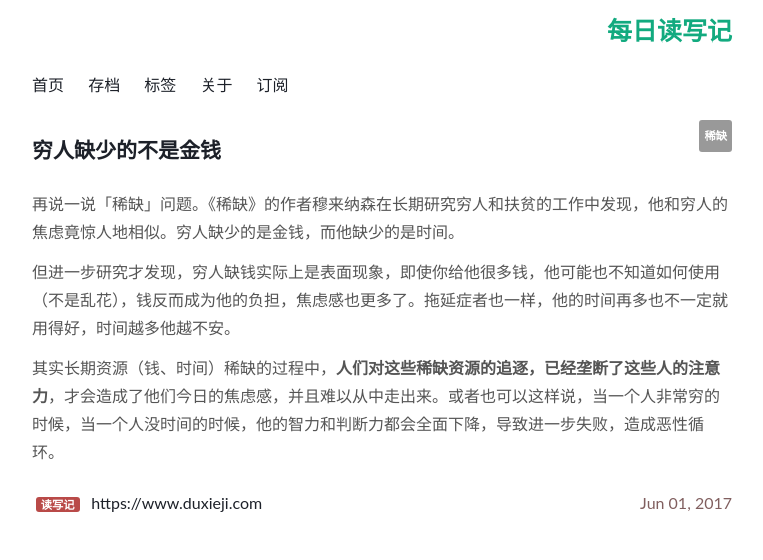
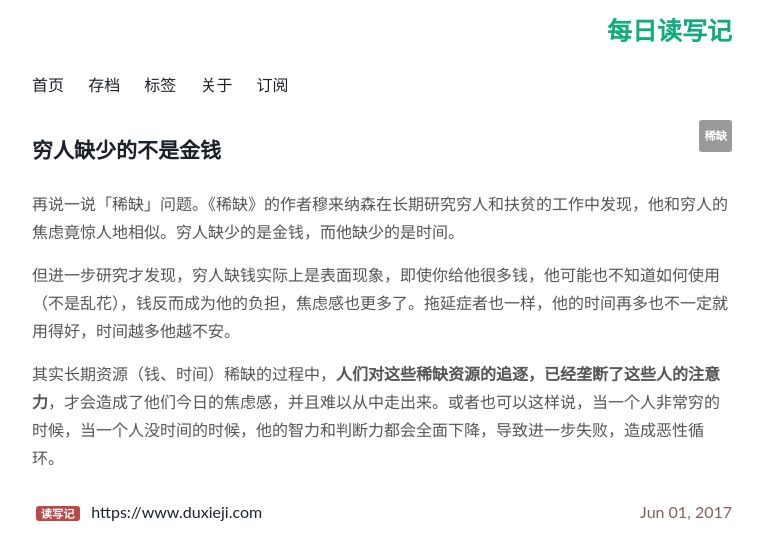
Before and after one commit to Turbo-Snail/ReadingCard, a Jekyll site: the page built from _posts/2017-06-01-Scarcity.md, in a window 1280 px wide. Shown: the top 560 px of the page, without its empty margins (258-1021 px from the left). Built offline with Jekyll 4.4.1, drawn with Linux system fonts in a browser that asks for light colours; comment, search, counter and statistics services are not loaded.

Commit message:
Update effector-wide.css

```diff
--- a/assets/css/effector-wide.css
+++ b/assets/css/effector-wide.css
@@ -78,7 +78,7 @@ p a {
     *zoom: 1;
 }
 p {
-    margin: 0 0 12px;
+    margin: 0 0 15px;
     font-family: 'Lato', "Open Sans", "PingFang SC", "Microsoft YaHei", sans-serif;
     font-size: 16px;
     line-height: 28px;
```
